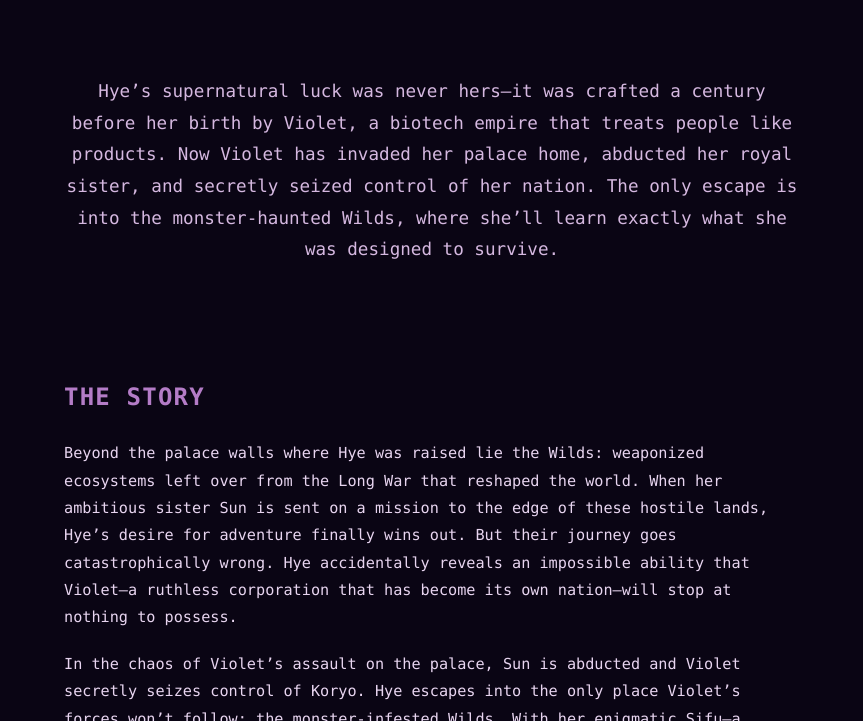
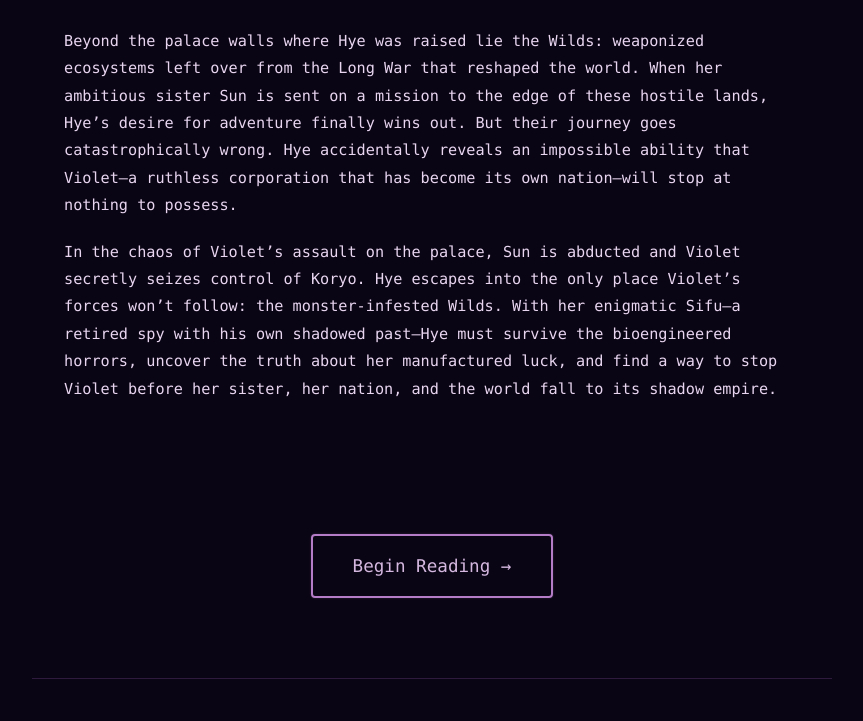
Before and after one commit to kmunki/kmunki.github.io, a Jekyll site: the page built from _fiction/violet/index.md, in a window 1280 px wide and 900 px high, scrolled down 455 px, cut to the strip 179-900 px from the top of the window. Shown: the whole strip, without its empty margins (208-1071 px from the left). Built offline with Jekyll 4.4.1, drawn with Linux system fonts in a browser that asks for light colours.

Commit message:
Delete introduction and reading sections from index.md
Removed the introduction and reading sections from the Violet story.

```diff
--- a/_fiction/violet/index.md
+++ b/_fiction/violet/index.md
@@ -14,15 +14,7 @@ published: true
         </div>
     </div>
 
-<div class="novel-intro" markdown="1">
-
-Hye's supernatural luck was never hers—it was crafted a century before her birth by Violet, a biotech empire that treats people like products. Now Violet has invaded her palace home, abducted her royal sister, and secretly seized control of her nation. The only escape is into the monster-haunted Wilds, where she'll learn exactly what she was designed to survive.
-
-</div>
-
 <section class="story-section" markdown="1">
-
-## The Story
 
 Beyond the palace walls where Hye was raised lie the Wilds: weaponized ecosystems left over from the Long War that reshaped the world. When her ambitious sister Sun is sent on a mission to the edge of these hostile lands, Hye's desire for adventure finally wins out. But their journey goes catastrophically wrong. Hye accidentally reveals an impossible ability that Violet—a ruthless corporation that has become its own nation—will stop at nothing to possess.
 
```
Also changed, not shown: other parts of _fiction/violet/index.md (+0 -2 lines).
